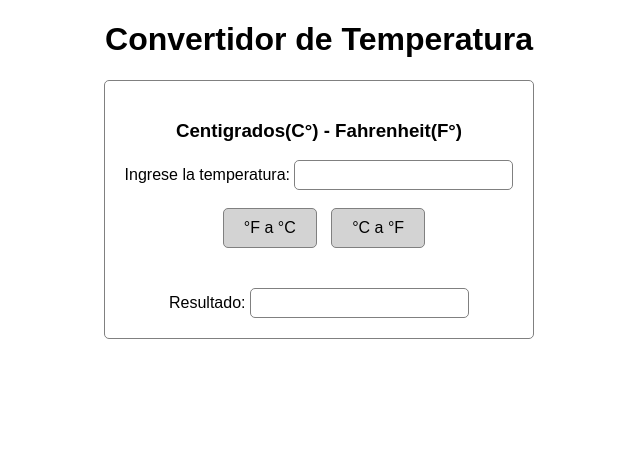
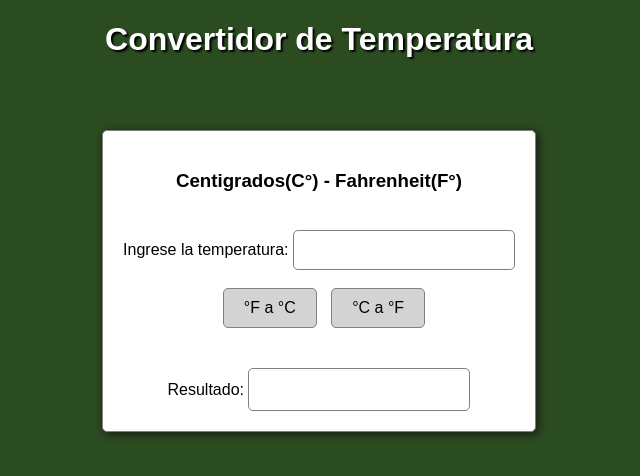
Before and after one commit to francoeromero/mini-proyects, a plain HTML site: page convertidorTemp/index.html in a window 1280 px wide. Shown: the whole page, without its empty margins (321-961 px from the left). Drawn offline with Linux system fonts and the light colour scheme.

Commit message:
convertidor temperatura

```diff
--- a/convertidorTemp/styles.css
+++ b/convertidorTemp/styles.css
@@ -1,6 +1,11 @@
 body {
     font-family: Arial, sans-serif;
     text-align: center;
+    background-color: #2b4c20;
+  }
+  h1{
+    color: white;
+    text-shadow: 2px 2px 2px black;
   }
 
   #container {
@@ -8,18 +13,26 @@ body {
     padding: 20px;
     border: 1px solid gray;
     border-radius: 5px;
+    background-color: white;
+    box-shadow: 2px 2px 10px #171717;
+    margin-top: 50px;
   }
 
   input[type="text"] {
-    padding: 5px;
+    padding: 10px;
     font-size: 16px;
     border-radius: 5px;
     border: 1px solid gray;
+    width: 200px;
+    margin-top: 20px;
   }
 
   #txtIdResultado {
     margin-top: 40px;
+    font-size: 18px;
+    font-weight: bold;
   }
+
 
 button {
   padding: 10px 20px;
@@ -30,3 +43,10 @@ body {
   cursor: pointer;
   margin-left: 10px;
 }
+
+button:hover{
+    background: #579958;
+}
+button:active{
+    background: #166319;
+}
```
Lines whose indentation alone changed are shown as unchanged.
